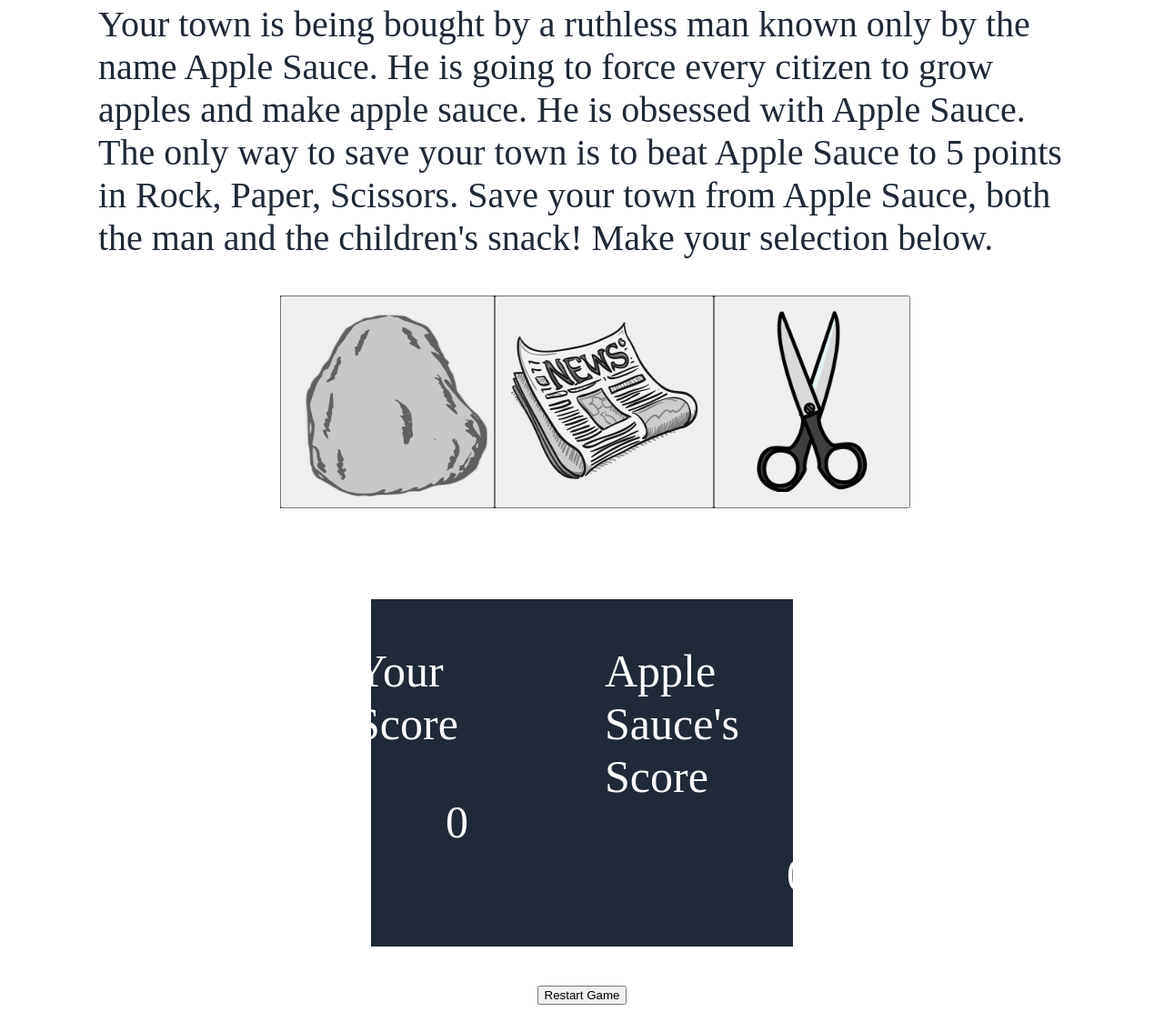
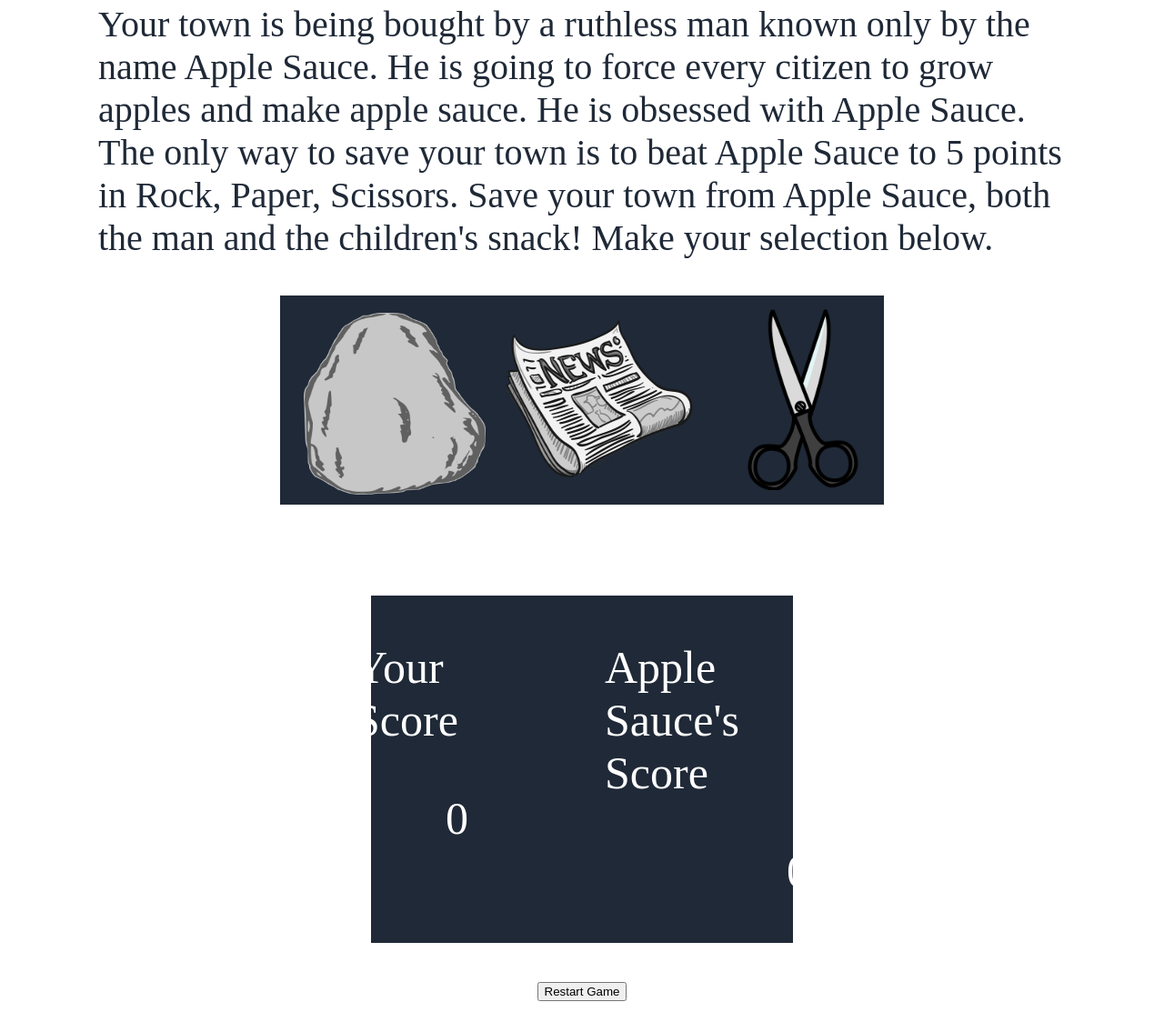
Before and after one commit to B-r-e-n-t/Rock-Paper-Scissors, a plain HTML site: page index.html in a window 1280 px wide. Shown: the part 45-1158 px from the top of the page at 91% size. Drawn offline with Linux system fonts and the light colour scheme.

Commit message:
made rock, paper, scissors buttons transparent. cleaned up some code while trying to figure out how to make restart button larger

```diff
--- a/index.html
+++ b/index.html
@@ -14,7 +14,10 @@
         margin-left: 100px;
         margin-right: 100px;
         font-size: 40px;
+        color: #1f2937;
+        border: 25px red;
     }
+
     .container-1 {
         background-color: #1f2937;
         display: flex;
@@ -25,6 +28,19 @@
     .rock {
         padding-left: 20px;
         padding-top: 10px;
+        background-color: transparent;
+    }
+    #rockbutton {
+        background-color: transparent;
+        border: 0px;
+    }
+    #paperbutton{
+        background-color: transparent;
+        border: 0px;
+    }
+    #scissorsbutton {
+        background-color: transparent;
+        border: 0px;
     }
     .container-2 {
         background-color: #1f2937;
@@ -34,6 +50,7 @@
         margin-top: 100px;
         font-size: 50px;
         justify-content: center;
+        border: 30px red;
     }
 
     .score-2 {
@@ -51,20 +68,16 @@
         display: flex;
         justify-content: center;
     }
-    .restart-game {
+    .container-3 {
         display: flex;
         justify-content: center;
     }
-.restartbutton {
-    size: 50px;
-}
-
 
 </style>
 
 <body>
     <div class="header">
-        <p style="color: #1f2937;">Your town is being bought by a ruthless man known only by the name Apple Sauce. He is going to force every
+        <p>Your town is being bought by a ruthless man known only by the name Apple Sauce. He is going to force every
             citizen to grow apples and make apple sauce. He is obsessed with Apple Sauce. The only
             way to save your town is to beat Apple Sauce to 5 points in Rock, Paper, Scissors. Save your town
             from Apple Sauce, both the man and the children's snack! Make your selection below.
@@ -91,11 +104,14 @@
             <p class="computer-score" id="computer-score" style="color: white"> 0 </p>
         </div>
     </div>
+
     <h1 class="results" id="results" style="color: goldenrod"></h1>
 
-<div class="restart-game">
-    <button onClick="window.location.reload();" id="restartbutton">Restart Game</button>
-</div>
+    <div class="container-3">
+        <div id="restart-button">
+            <button onClick="window.location.reload();">Restart Game</button>
+        </div>
+    </div>
 
 
 
```
